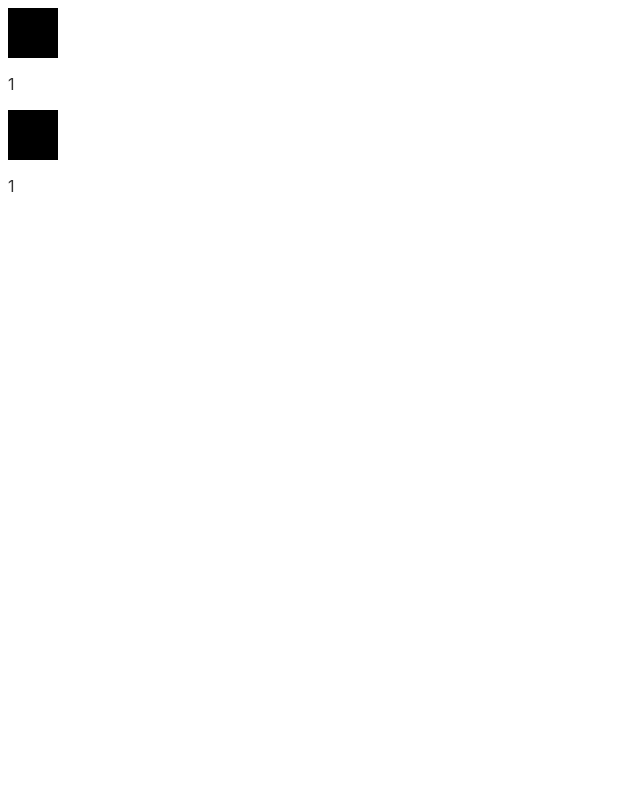
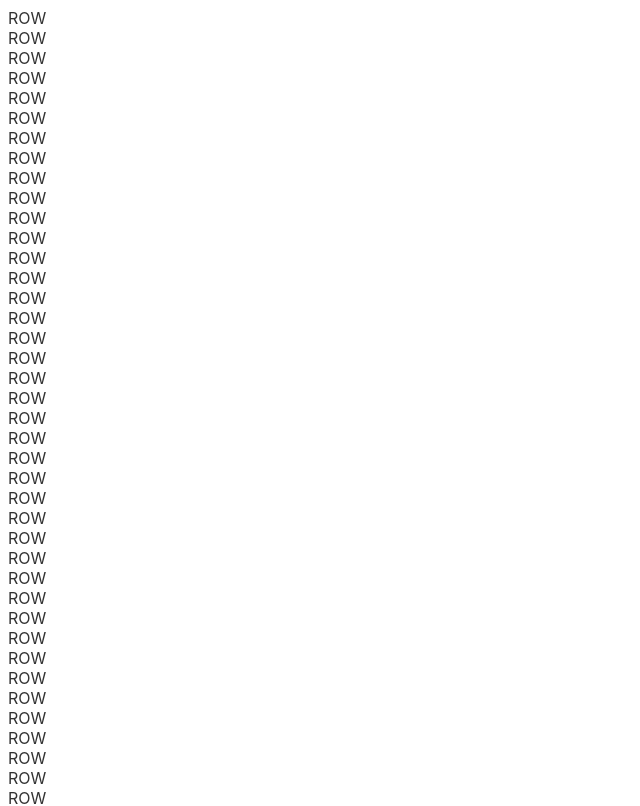
Before and after one commit to n-ckr-ch-rds-n/game-of-life, a Svelte app: page / in a window 1280 px wide. Shown: the top 806 px of the page, without its empty margins (0-640 px from the left). Built offline with nearby package versions, Linux system fonts and the light colour scheme.

Commit message:
Iterate over matrix rows in dom

```diff
--- a/src/App.svelte
+++ b/src/App.svelte
@@ -5,16 +5,24 @@
     import {matrixStore} from "./matrix store/matrix.store";
     import {MatrixInitialiser} from "./matrix initialiser/matrix.initialiser";
 
+    let matrix;
+
 	const calculator = new CellStateCalculator();
     const updater = new MatrixUpdater(calculator);
     const initialiser = new MatrixInitialiser();
     const initialMatrix = initialiser.initialise(window.innerWidth);
     matrixStore.update(() => initialMatrix);
+
+    const unsubscribe = matrixStore.subscribe(m => {
+        matrix = m;
+    })
+
     setInterval(() => {
         matrixStore.update(currentValue => updater.updateMatrix(currentValue));
-    }, 5000)
+    }, 5000);
+
     let cells = [{state: 1}, {state: 1}];
 </script>
-{#each cells as cell}
-    <Cell state={cell.state}/>
+{#each matrix as row}
+    <div>ROW</div>
 {/each}
--- a/src/matrix store/matrix.store.ts
+++ b/src/matrix store/matrix.store.ts
@@ -1,10 +1,4 @@
 import {writable} from "svelte/store";
 import {Matrix} from "../matrix updater/matrix";
 
-const matrixInit = [
-    [true, false, false],
-    [false, true, false],
-    [false, false, false]
-];
-
-export const matrixStore = writable<Matrix>(matrixInit);
+export const matrixStore = writable<Matrix>([]);
```
